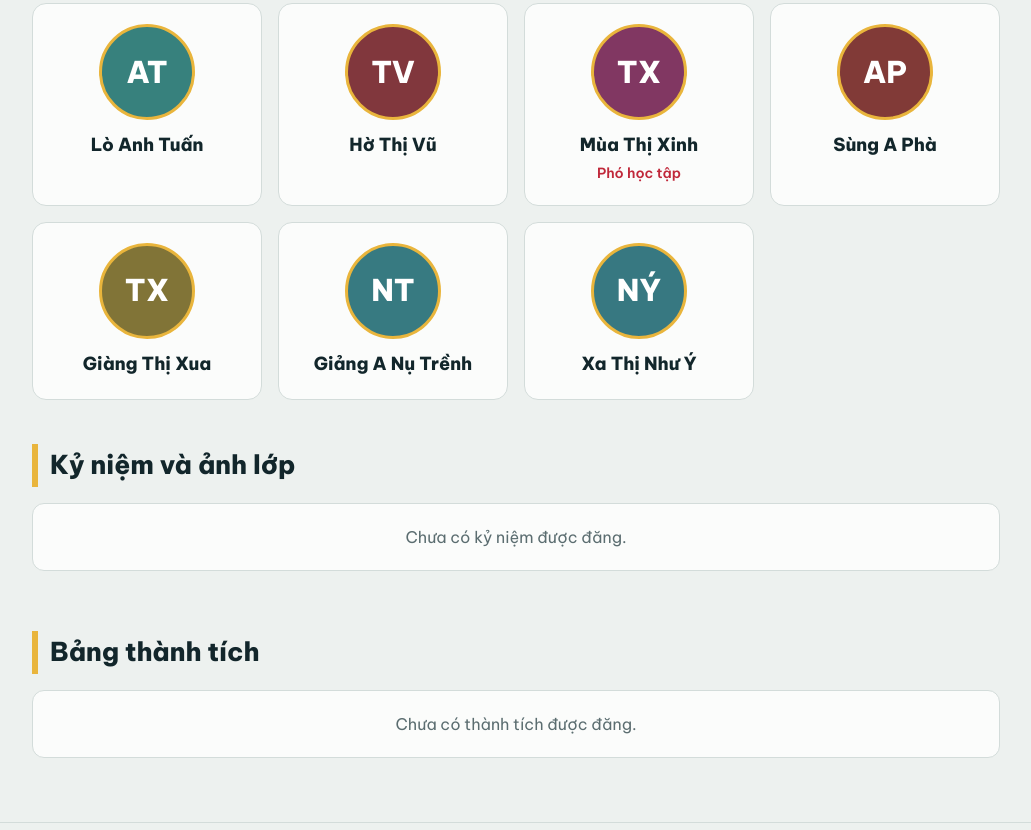
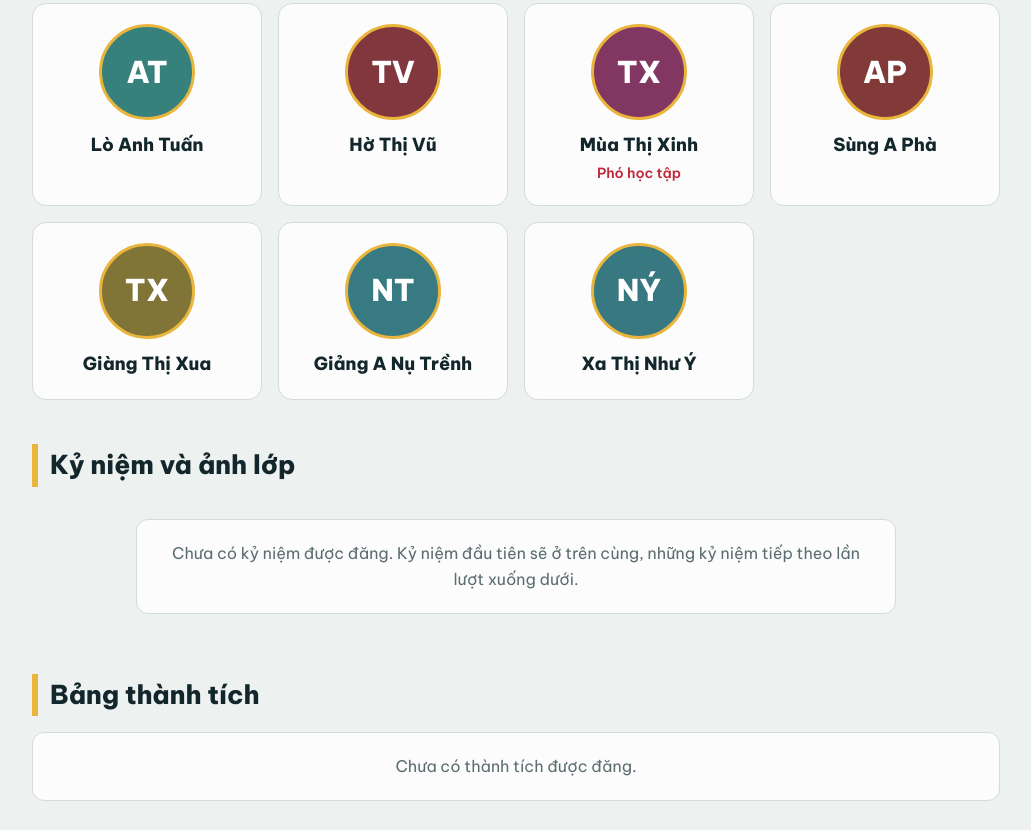
Before and after one commit to hunggmoi/lop-10c1-thpt-tram-tau, a plain HTML site: page index.html in a window 1280 px wide. Shown: the part 2465-3295 px from the top of the page, without its empty margins (124-1155 px from the left). Drawn offline with Linux system fonts and the light colour scheme.

Commit message:
Display class memories in a single chronological top-to-bottom list

```diff
--- a/index.html
+++ b/index.html
@@ -18,10 +18,12 @@ body{margin:0;background:var(--bg);color:var(--tx);font:400 16px/1.65 "Be Vietna
 header{position:sticky;top:env(safe-area-inset-top,0px);z-index:11;background:var(--sf);border-bottom:1px solid var(--bd);display:flex;align-items:center;gap:12px;padding:8px 16px}header b{font-weight:800;color:var(--ac);white-space:nowrap}nav{flex:1;display:flex;gap:4px;overflow-x:auto;white-space:nowrap;scrollbar-width:none}nav::-webkit-scrollbar{display:none}nav a{color:var(--tx);text-decoration:none;padding:8px 10px;border-radius:8px;font-size:14px}nav a:hover{background:var(--bg)}button{font:inherit;cursor:pointer}button:focus-visible,a:focus-visible{outline:2px solid var(--ac2);outline-offset:2px}.b2{background:transparent;color:var(--tx);border:1px solid var(--bd);border-radius:8px;padding:8px 14px;min-height:42px}
 .hero{position:relative;background:linear-gradient(#0e353b,#1d5c63 70%,#2b7a80);color:#fff;overflow:hidden;padding:56px 16px 150px;text-align:center}.hero h1{font-size:clamp(84px,24vw,200px);line-height:.9;margin:0;font-weight:800;letter-spacing:-.04em}.hero p{margin:14px auto 0;max-width:34em;font-size:clamp(15px,2.6vw,19px);opacity:.92}.hero q{display:block;margin-top:18px;font-weight:600;color:var(--gold);font-size:clamp(16px,2.8vw,21px)}.hero svg{position:absolute;left:0;bottom:-1px;width:100%;height:130px}.sun{position:absolute;left:calc(77.5% - 26px);bottom:64px;width:52px;height:52px;border-radius:50%;background:var(--gold)}.r1{fill:#154a50}.r2{fill:#0e353b}.r3{fill:var(--bg)}
 .wrap{max-width:1000px;margin:0 auto;padding:0 16px}section{padding:36px 0 8px}h2{font-size:26px;margin:0 0 16px;font-weight:800;border-left:6px solid var(--gold);padding-left:12px}.about{display:grid;grid-template-columns:1.5fr 1fr;gap:24px;align-items:start}.about p{margin:0 0 12px;max-width:62ch}dl{margin:0;background:var(--sf);border:1px solid var(--bd);border-radius:12px;padding:8px 16px}dl div{display:flex;justify-content:space-between;gap:12px;padding:9px 0;border-bottom:1px solid var(--bd)}dl div:last-child{border:0}dt{color:var(--mu)}dd{margin:0;font-weight:600;text-align:right}
-.grid{display:grid;grid-template-columns:repeat(auto-fill,minmax(210px,1fr));gap:16px}.card{background:var(--sf);border:1px solid var(--bd);border-radius:14px;padding:20px 16px;text-align:center}.av{width:96px;height:96px;border-radius:50%;margin:0 auto 10px;border:3px solid var(--gold);color:#fff;font-weight:800;font-size:30px;display:grid;place-items:center}.card h3{margin:0;font-size:18px}.role{color:var(--ac);font-weight:600;margin:2px 0 0;font-size:14px}.empty{color:var(--mu);text-align:center;padding:20px;background:var(--sf);border:1px solid var(--bd);border-radius:12px}
+.grid{display:grid;grid-template-columns:repeat(auto-fill,minmax(210px,1fr));gap:16px}.card{background:var(--sf);border:1px solid var(--bd);border-radius:14px;padding:20px 16px;text-align:center}.av{width:96px;height:96px;border-radius:50%;margin:0 auto 10px;border:3px solid var(--gold);color:#fff;font-weight:800;font-size:30px;display:grid;place-items:center}.card h3{margin:0;font-size:18px}.role{color:var(--ac);font-weight:600;margin:2px 0 0;font-size:14px}
+/* Danh sách kỷ niệm xếp dọc: kỷ niệm đầu tiên ở trên cùng, các kỷ niệm sau lần lượt bên dưới. */
+.memories{display:flex;flex-direction:column;gap:16px;max-width:760px;margin:0 auto}.memory{overflow:hidden;background:var(--sf);border:1px solid var(--bd);border-radius:12px;width:100%}.memory img{width:100%;display:block;object-fit:cover;max-height:420px}.memory-content{padding:14px 16px}.memory h3{margin:0 0 4px;font-size:18px}.memory time{color:var(--mu);font-size:13px}.memory p{margin:8px 0 0;white-space:pre-wrap}.empty{color:var(--mu);text-align:center;padding:20px;background:var(--sf);border:1px solid var(--bd);border-radius:12px}
 footer{margin-top:40px;padding:24px 16px;text-align:center;color:var(--mu);font-size:13px;border-top:1px solid var(--bd)}
 @media(max-width:700px){.about{grid-template-columns:1fr}}
-@media(max-width:600px){header{flex-wrap:wrap;gap:6px 10px;padding:8px 12px}header b{flex:1}header>button{min-height:44px}nav{order:3;flex:0 0 100%;gap:2px;margin:0 -4px;padding-bottom:2px}nav a{min-height:44px;display:inline-flex;align-items:center;padding-inline:12px}.hero{padding:42px 12px 126px}.hero h1{font-size:clamp(72px,22vw,132px)}.hero svg{height:100px}.sun{bottom:56px;width:42px;height:42px;left:calc(77.5% - 21px)}.wrap{padding-inline:14px}section{padding-top:28px}h2{font-size:23px}.grid{grid-template-columns:minmax(0,1fr);gap:12px}.card{padding:18px 14px}}
+@media(max-width:600px){header{flex-wrap:wrap;gap:6px 10px;padding:8px 12px}header b{flex:1}header>button{min-height:44px}nav{order:3;flex:0 0 100%;gap:2px;margin:0 -4px;padding-bottom:2px}nav a{min-height:44px;display:inline-flex;align-items:center;padding-inline:12px}.hero{padding:42px 12px 126px}.hero h1{font-size:clamp(72px,22vw,132px)}.hero svg{height:100px}.sun{bottom:56px;width:42px;height:42px;left:calc(77.5% - 21px)}.wrap{padding-inline:14px}section{padding-top:28px}h2{font-size:23px}.grid{grid-template-columns:minmax(0,1fr);gap:12px}.card{padding:18px 14px}.memories{gap:12px}}
 @media(max-width:380px){header{padding-inline:10px}.wrap{padding-inline:12px}}
 </style>
 </head>
@@ -31,7 +33,7 @@ footer{margin-top:40px;padding:24px 16px;text-align:center;color:var(--mu);font-
 <main class="wrap">
 <section id="about"><h2>Giới thiệu lớp</h2><div class="about"><div><p>Lớp 10C1 là tập thể học sinh khối Xã hội khóa K1 (2026–2029) của Trường THPT Trạm Tấu. Ba năm THPT là quãng thời gian để chúng mình cùng học, cùng trưởng thành và cùng lưu giữ những kỷ niệm đẹp.</p></div><dl><div><dt>Trường</dt><dd>THPT Trạm Tấu</dd></div><div><dt>Khối</dt><dd>Xã hội</dd></div><div><dt>Niên khóa</dt><dd>K1 (2026–2029)</dd></div><div><dt>Sĩ số</dt><dd>35 học sinh</dd></div><div><dt>GVCN</dt><dd>Đàm Tím Huế</dd></div></dl></div></section>
 <section id="members"><h2>Thành viên</h2><div class="grid" id="memberList"></div></section>
-<section id="memories"><h2>Kỷ niệm và ảnh lớp</h2><p class="empty">Chưa có kỷ niệm được đăng.</p></section>
+<section id="memories"><h2>Kỷ niệm và ảnh lớp</h2><div class="memories" id="memoryList"></div></section>
 <section id="results"><h2>Bảng thành tích</h2><p class="empty">Chưa có thành tích được đăng.</p></section>
 </main>
 <footer>Lớp 10C1, THPT Trạm Tấu. Trang này chỉ hiển thị thông tin, không có chức năng chỉnh sửa nội dung.</footer>
@@ -39,9 +41,14 @@ footer{margin-top:40px;padding:24px 16px;text-align:center;color:var(--mu);font-
 const students=[
 ['Hàng A Bàng',''],['Sùng Thị Bầu',''],['Giàng Thị Blà',''],['Mùa Thị Dòng',''],['Hảng Thị Du','Tổ trưởng tổ 2'],['Hờ A Đua',''],['Hàng Thị Gênh',''],['Trang Thị Gia',''],['Mè Thị Hương Giang','Phó học tập'],['Lường Thị Ngân Hà',''],['Hàng A Lênh',''],['Hoàng Duy Hưng','Tổ trưởng tổ 1'],['Phàng A Khua',''],['Hờ Thiếu Lâm',''],['Mùa Thị Lan',''],['Mùa A Lềnh',''],['Trang A Lông',''],['Giàng Thị Ngọc Mai',''],['Sùng Thị Mai','Phó tổ 3'],['Sùng Hà Mạnh',''],['Hàng A Nu',''],['Tráng A Nủ','Phó lao động'],['Hờ Ngoan Quy','Tổ trưởng tổ 3'],['Lò Thị Kiều Vy','Lớp trưởng'],['Mùa Thị Sua',''],['Lưu Thanh Thảo','Phó tổ 1'],['Sùng Thị Thảo','Phó văn nghệ'],['Hảng Thị Dung',''],['Lò Anh Tuấn',''],['Hờ Thị Vũ',''],['Mùa Thị Xinh','Phó học tập'],['Sùng A Phà',''],['Giàng Thị Xua',''],['Giảng A Nụ Trềnh',''],['Xa Thị Như Ý','']
 ];
+// Thứ tự trong mảng là thứ tự hiển thị: kỷ niệm đầu tiên ở đầu, các kỷ niệm mới thêm ở cuối.
+// Mỗi mục: {title:'Tiêu đề', date:'Ngày tháng', text:'Nội dung', image:'URL ảnh (không bắt buộc)'}.
+const memories=[];
 const initials=name=>name.trim().split(/\s+/).slice(-2).map(word=>word[0]).join('').toUpperCase();
 const hue=name=>[...name].reduce((sum,ch)=>sum+ch.charCodeAt(0),0)%360;
-document.querySelector('#memberList').innerHTML=students.map(([name,role])=>`<article class="card"><div class="av" style="background:hsl(${hue(name)} 40% 36%)" aria-hidden="true">${initials(name)}</div><h3>${name}</h3>${role?`<p class="role">${role}</p>`:''}</article>`).join('');
+const escapeHTML=value=>String(value??'').replace(/[&<>"']/g,char=>({'&':'&amp;','<':'&lt;','>':'&gt;','"':'&quot;',"'":'&#39;'}[char]));
+document.querySelector('#memberList').innerHTML=students.map(([name,role])=>`<article class="card"><div class="av" style="background:hsl(${hue(name)} 40% 36%)" aria-hidden="true">${initials(name)}</div><h3>${escapeHTML(name)}</h3>${role?`<p class="role">${escapeHTML(role)}</p>`:''}</article>`).join('');
+document.querySelector('#memoryList').innerHTML=memories.length?memories.map(item=>`<article class="memory">${item.image?`<img src="${escapeHTML(item.image)}" alt="${escapeHTML(item.title)}">`:''}<div class="memory-content"><h3>${escapeHTML(item.title)}</h3>${item.date?`<time>${escapeHTML(item.date)}</time>`:''}${item.text?`<p>${escapeHTML(item.text)}</p>`:''}</div></article>`).join(''):'<p class="empty">Chưa có kỷ niệm được đăng. Kỷ niệm đầu tiên sẽ ở trên cùng, những kỷ niệm tiếp theo lần lượt xuống dưới.</p>';
 const root=document.documentElement,themeKey='l10c1_theme';
 try{const saved=localStorage.getItem(themeKey);if(saved)root.dataset.theme=saved}catch{}
 document.querySelector('#themeToggle').addEventListener('click',()=>{const dark=root.dataset.theme?root.dataset.theme==='dark':matchMedia('(prefers-color-scheme: dark)').matches;root.dataset.theme=dark?'light':'dark';try{localStorage.setItem(themeKey,root.dataset.theme)}catch{}});
```
